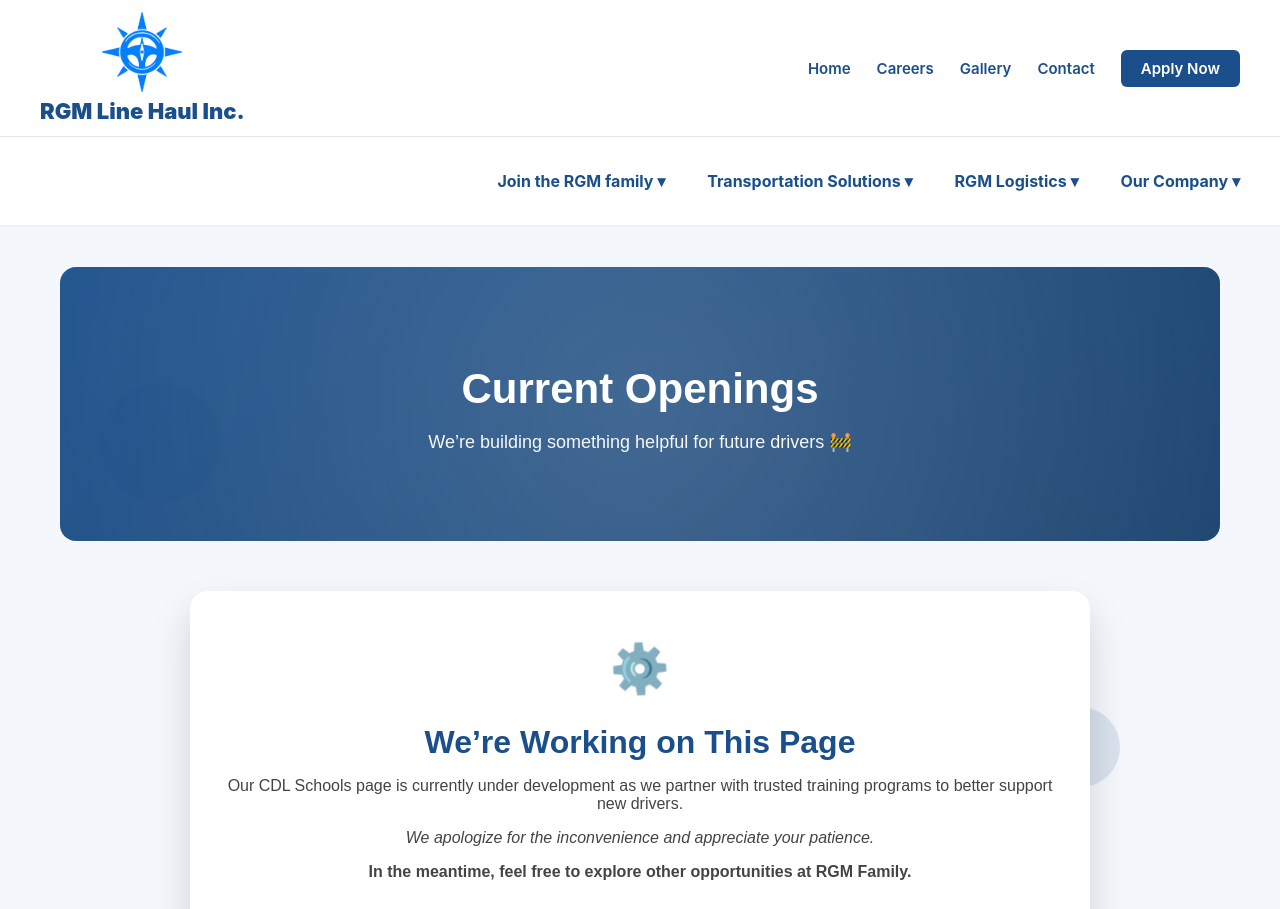
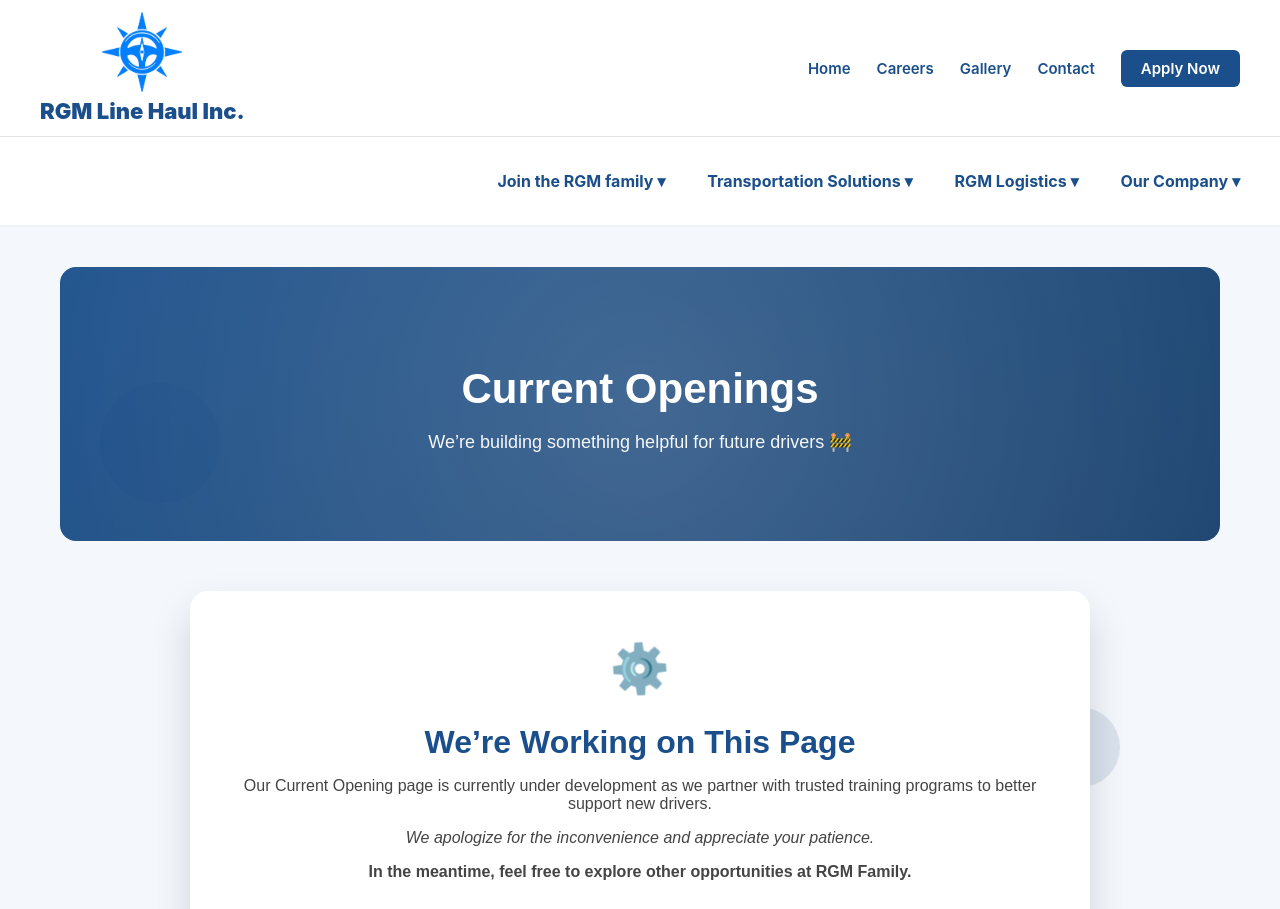
Before and after one commit to MrVenom786/rgm-web-frontend, a React (Create React App) app: page /join/openings in a window 1280 px wide. Shown: the top 909 px of the page. Built offline with nearby package versions, Linux system fonts and the light colour scheme.

Commit message:
Update CurrentOpenings.js

```diff
--- a/src/pages/joinRGM/CurrentOpenings.js
+++ b/src/pages/joinRGM/CurrentOpenings.js
@@ -18,7 +18,7 @@
 
         <h2>We’re Working on This Page</h2>
         <p>
-          Our CDL Schools page is currently under development as we partner with
+          Our Current Opening page is currently under development as we partner with
           trusted training programs to better support new drivers.
         </p>
 
```
